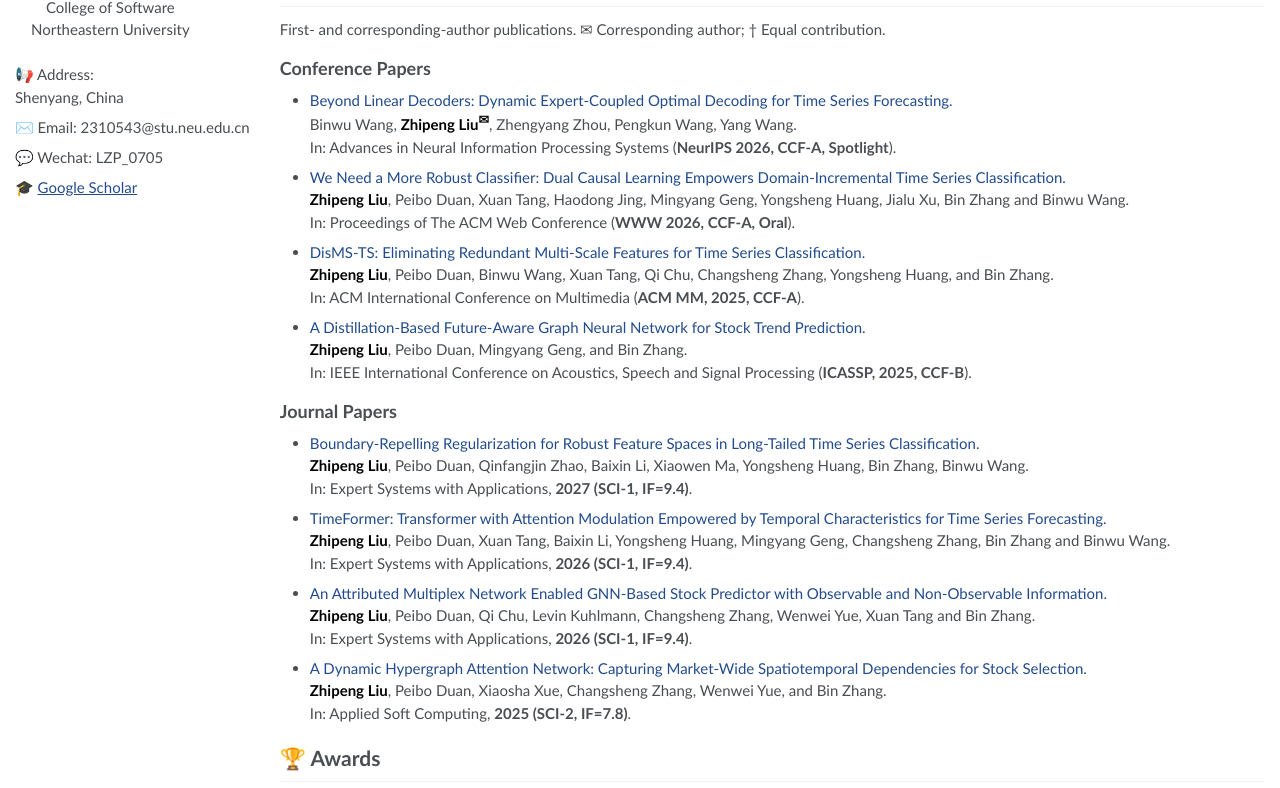
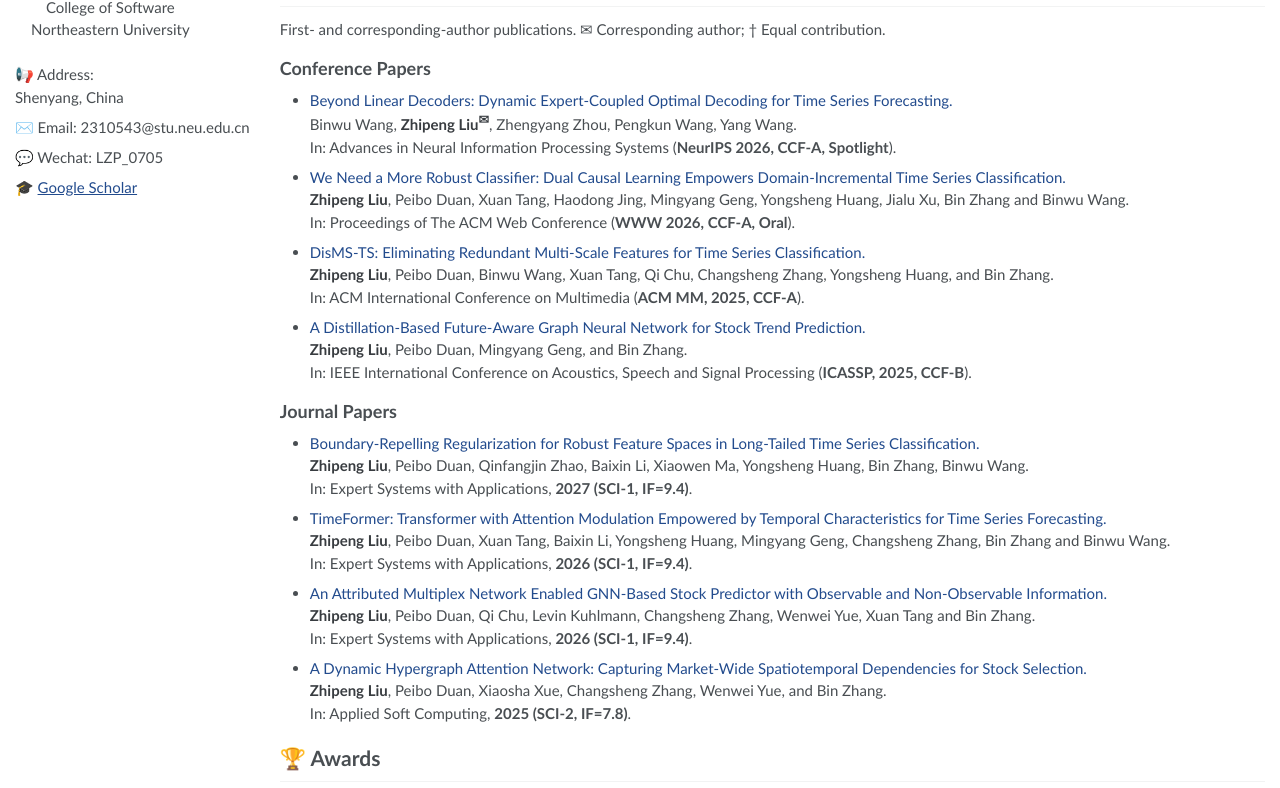
Before and after one commit to ZhipengLiu75/HomePage, a Jekyll site: the page built from _pages/about.md, in a window 1280 px wide and 1367 px high. Shown: the part 371-1159 px from the top of the window. Built offline with Jekyll 4.4.1, drawn with Linux system fonts in a browser that asks for light colours.

Commit message:
Soften highlighted publication author color

```diff
--- a/assets/css/homepage.css
+++ b/assets/css/homepage.css
@@ -47,7 +47,7 @@ a:focus-visible { outline: 2px solid #224b8d; outline-offset: 4px; }
 .page__content ul { margin: .5rem 0 1rem; padding-left: 2rem; }
 .page__content li { margin-bottom: .5rem; }
 .publication-title { color: #224b8d; }
-.publications .publication-author-self { color: #000000; }
+.publications .publication-author-self { color: #383c40; }
 .publications li { margin-bottom: .5rem; }
 @media (min-width: 925px) {
   .homepage { display: grid; grid-template-columns: 15.2542372881% 78.8135593221%; column-gap: 5.9322033898%; align-items: start; }
```
